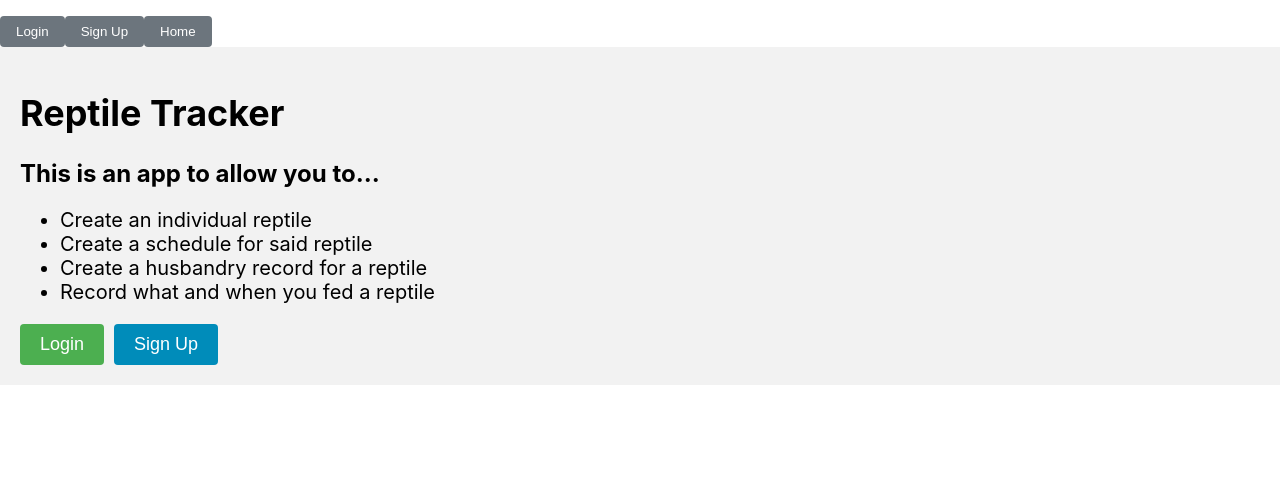
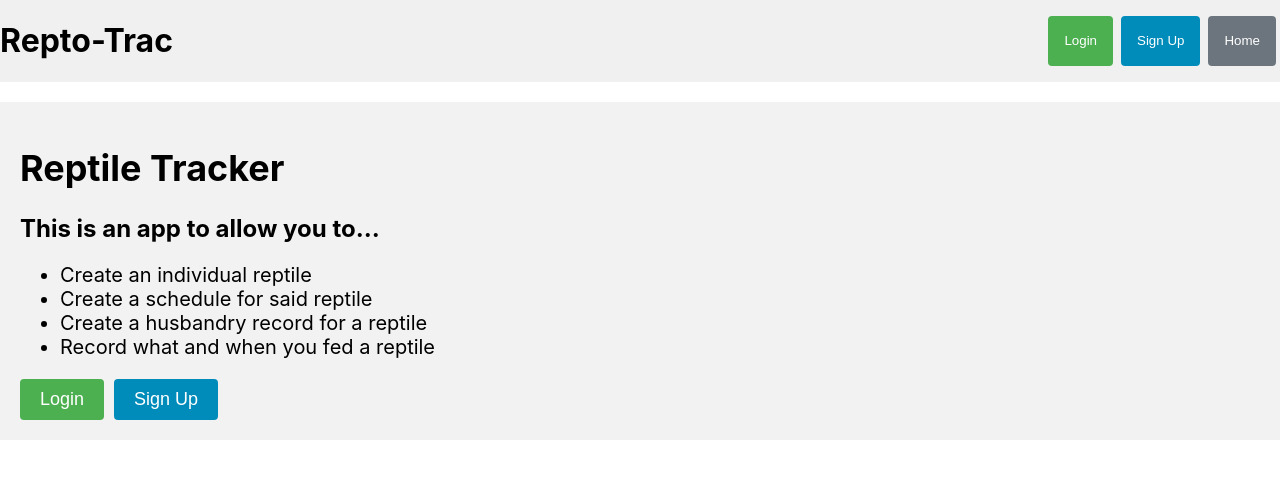
Before and after one commit to Tyler-Johnston/Reptile-Tracker, a React (Vite) app in the folder client/: page / in a window 1280 px wide. Shown: the top 478 px of the page. Built offline with nearby package versions, Linux system fonts and the light colour scheme; no server answers.

Commit message:
accidentally modified root.tsx, changed it back

```diff
--- a/client/src/pages/Root.tsx
+++ b/client/src/pages/Root.tsx
@@ -9,12 +9,15 @@ export const Root = () => {
 
   return (
     <>
-
-    <div style={{display:"flex"}}>
-      <button type="button" onClick={() => navigate("/login")} style={{ background: '#6c757d', color: 'white', padding: '0.5rem 1rem', borderRadius: '0.25rem', border: 'none', marginTop: '1rem' }}>Login</button>
-      <button type="button" onClick={() => navigate("/signup")} style={{ background: '#6c757d', color: 'white', padding: '0.5rem 1rem', borderRadius: '0.25rem', border: 'none', marginTop: '1rem' }}>Sign Up</button>
-      <button type="button" onClick={() => navigate("/")} style={{ background: '#6c757d', color: 'white', padding: '0.5rem 1rem', borderRadius: '0.25rem', border: 'none', marginTop: '1rem' }}>Home</button>
+    <div style={{display:"flex", justifyContent:'space-between',background:"#f0f0f0"}}>
+      <h1>Repto-Trac</h1>
+    <span style={{display:"flex", justifyContent:"right", background:"#f0f0f0"}}>
+      <button type="button" onClick={() => navigate("/login")} style={{ background: '#4CAF50', color: 'white', margin:'16px 4px', padding: '0.5rem 1rem', borderRadius: '0.25rem', border: 'none', marginTop: '1rem' }}>Login</button>
+      <button type="button" onClick={() => navigate("/signup")} style={{ background: '#008CBA', color: 'white', margin:'16px 4px', padding: '0.5rem 1rem', borderRadius: '0.25rem', border: 'none', marginTop: '1rem' }}>Sign Up</button>
+      <button type="button" onClick={() => navigate("/")} style={{ background: '#6c757d', color: 'white', margin:'16px 4px', padding: '0.5rem 1rem', borderRadius: '0.25rem', border: 'none', marginTop: '1rem' }}>Home</button>
+    </span>
     </div>
+    <br></br>
       <Outlet />
     </>
   )
```
